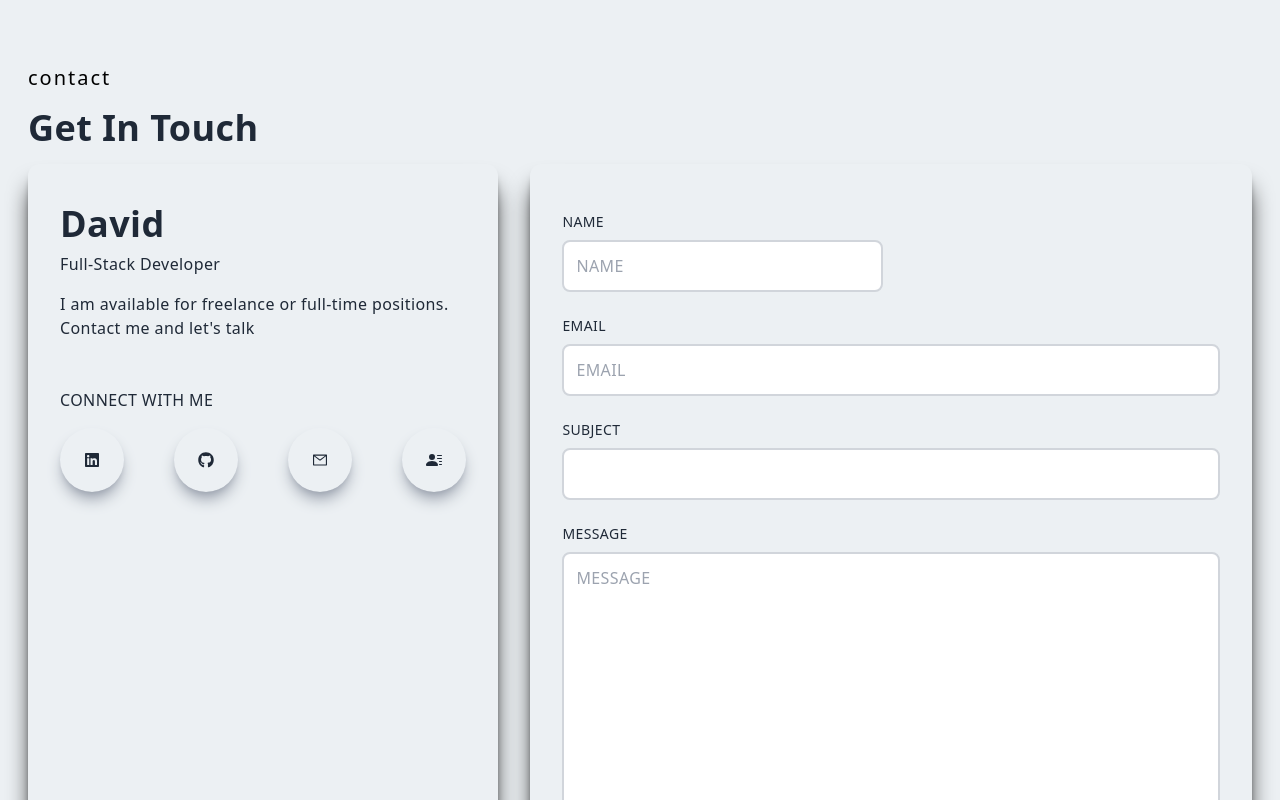
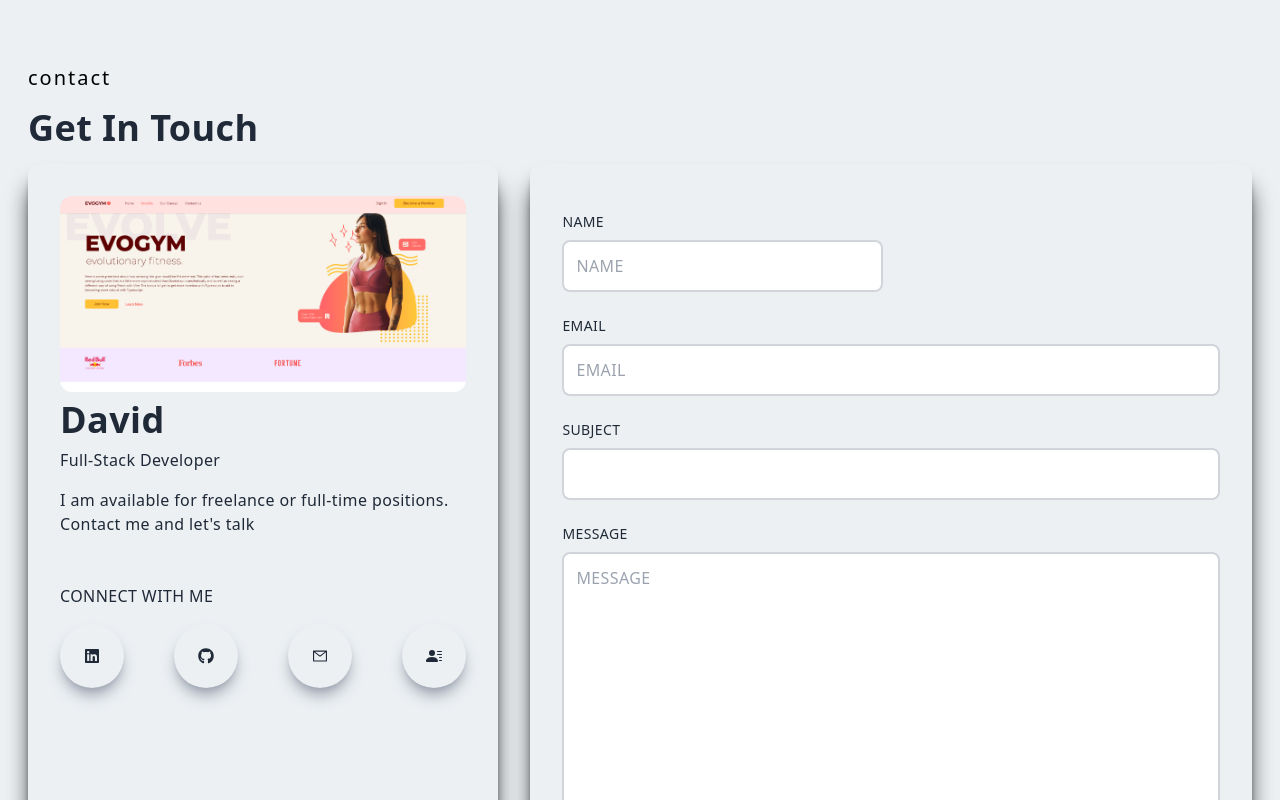
Before and after one commit to dvaug86/OG-Portfolio2.0, a Next.js app: page /components/Contact in a window 1280 px wide. Shown: the top 800 px of the page. Built offline with nearby package versions, Linux system fonts and the light colour scheme.

Commit message:
try new pic

```diff
--- a/pages/components/Contact.jsx
+++ b/pages/components/Contact.jsx
@@ -7,6 +7,7 @@ import { HiOutlineChevronDoubleUp } from "react-icons/hi";
 import { useForm } from "react-hook-form";
 
 import Link from "next/link";
+import gymApp from '../../public/assets/projectImgs/gymApp.png'
 // import finalImg from '../../public/assets/finalImg.JPG'
 
 const Contact = () => {
@@ -32,11 +33,17 @@ const Contact = () => {
           <div className="col-span-3 lg:col-span-2 w-full h-full shadow-xl shadow-black rounded-xl p-4 ">
             <div className="lg:p-4 h-full ">
               <div>
-              {/* <Image
+              <Image
                   className="rounded-xl hover:scale-105 ease-in duration-300"
-                  src={finalImg}
+                  src={gymApp}
                   alt="/"
-                /> */}
+                />
+                {/* <Image
+
+      className="rounded-xl group-hover:opacity-10"
+      src={backgroundImg}
+      alt="/"
+    />  */}
               </div>
               <div>
                 <h2 className="py-2">David</h2>
--- a/pages/components/ProjectItem.jsx
+++ b/pages/components/ProjectItem.jsx
@@ -15,7 +15,6 @@ const ProjectItem = ({ title, backgroundImg, projectUrl }) => {
         <h3 className="text-2xl text-white tracking-wider text-center">
           {title}
         </h3>
-        <p className="pb-4 pt-2 text-white text-center">ReactJS </p>
         <Link href={projectUrl ?? ''}>
           <p className="text-center py-3 rounded-lg bg-white text-black font-bold text-lg">
             More Info
```
